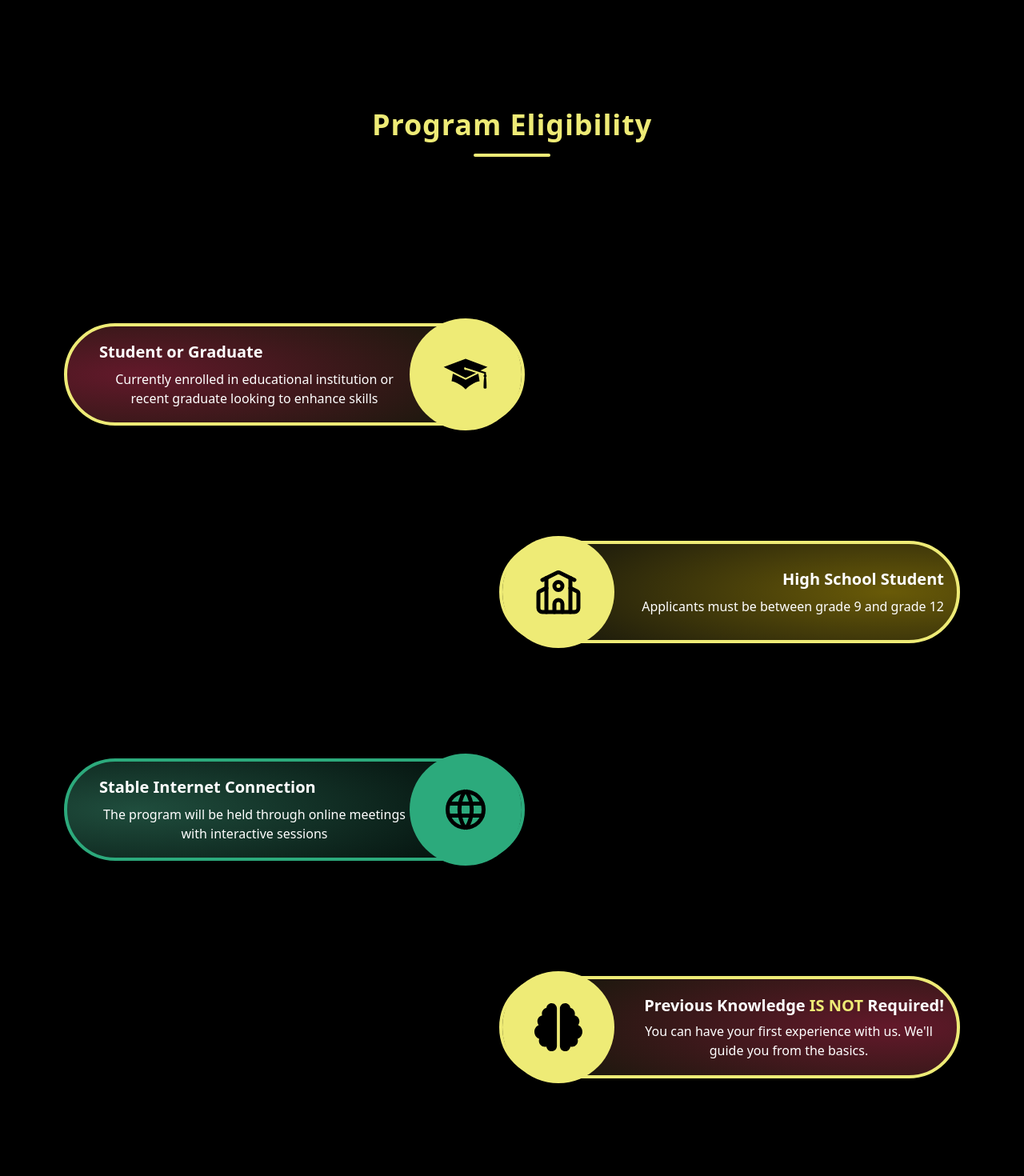
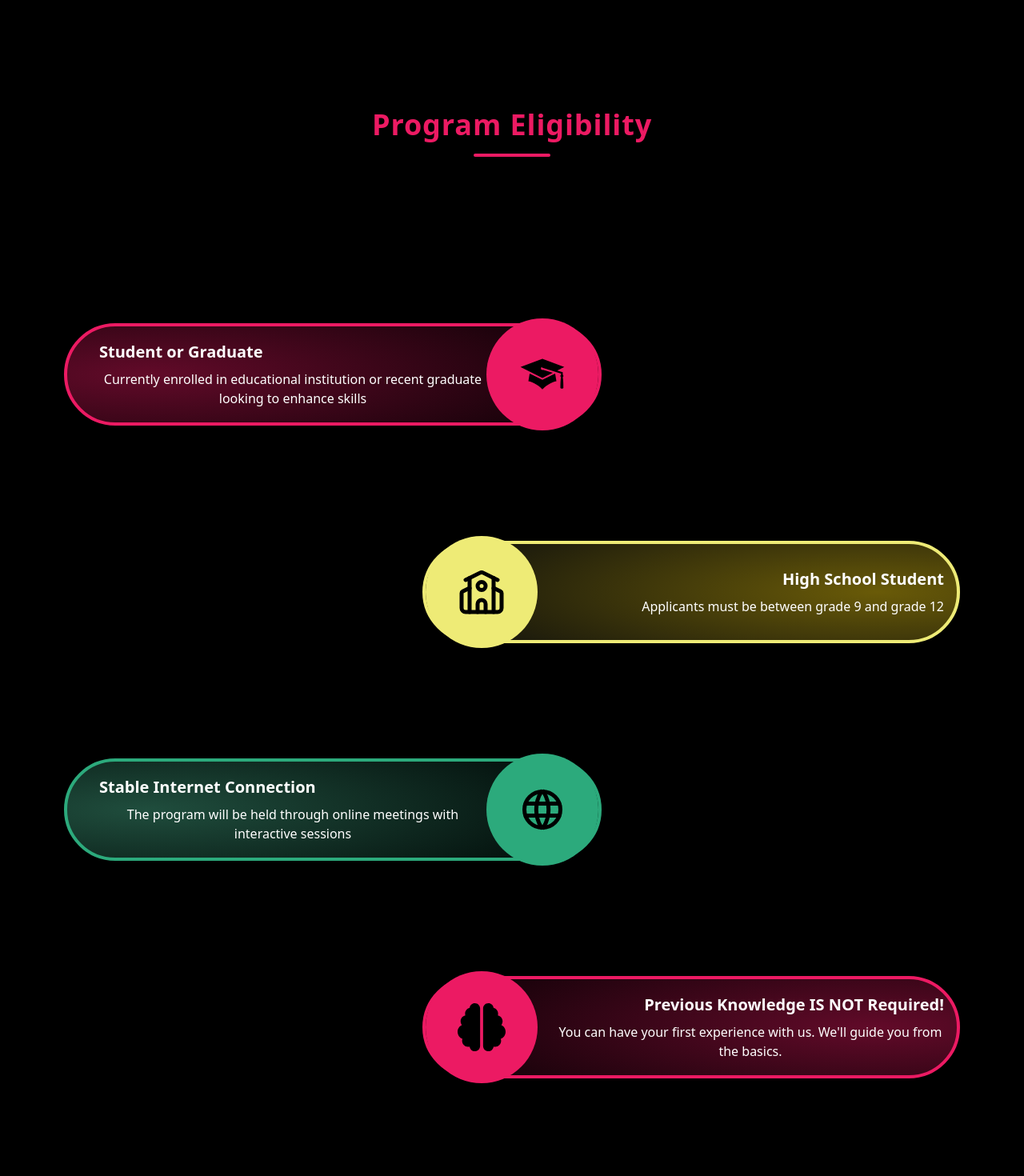
Before and after one commit to YAFFMN/OVAC, a React (Vite) app: page /bootcamp in a window 1280 px wide. Shown: the part 1540-3010 px from the top of the page at 80% size. Built offline with nearby package versions, Linux system fonts and the light colour scheme.

Commit message:
Update BootcampEligibility.jsx

```diff
--- a/src/Components/BootcampEligibility.jsx
+++ b/src/Components/BootcampEligibility.jsx
@@ -12,28 +12,6 @@ import { GiGraduateCap } from "react-icons/gi";
 const BootcampEligibility = () => {
   const MotionDiv = motion.div
 
-  // Animation variants for better control
-  const slideInFromLeft = {
-    hidden: { opacity: 0, x: -60 },
-    visible: { opacity: 1, x: 0 }
-  }
-
-  const slideInFromRight = {
-    hidden: { opacity: 0, x: 60 },
-    visible: { opacity: 1, x: 0 }
-  }
-
-  // Mobile-friendly animation with reduced movement
-  const slideInFromLeftMobile = {
-    hidden: { opacity: 0, x: -30 },
-    visible: { opacity: 1, x: 0 }
-  }
-
-  const slideInFromRightMobile = {
-    hidden: { opacity: 0, x: 30 },
-    visible: { opacity: 1, x: 0 }
-  }
-
   const animationTransition = {
     type: 'spring',
     stiffness: 80,
@@ -41,14 +19,25 @@ const BootcampEligibility = () => {
     mass: 0.6
   }
 
+  // Function to get responsive animation values
+  const getAnimationVariants = (direction) => {
+    return {
+      hidden: {
+        opacity: 0,
+        x: direction === 'left' ? -30 : 30 // Reduced movement for better mobile experience
+      },
+      visible: { opacity: 1, x: 0 }
+    }
+  }
+
   return (
     <div className="w-full">
       {/* Header Section - Fully responsive */}
       <div className='flex flex-col items-center justify-center my-6 sm:my-8 md:my-12 lg:my-16 xl:my-20 px-4 sm:px-6 md:px-8 lg:px-10 xl:px-12'>
         <div className="flex flex-col items-center text-center w-full max-w-4xl">
-          <HeadWord HeadWord="Program Eligibility" color='var(--main-color-2)' />
+          <HeadWord HeadWord="Program Eligibility" color='#ec1a63' />
           <div className="flex justify-center w-full">
-            <Underline color='var(--main-color-2)' />
+            <Underline color='#ec1a63' />
           </div>
         </div>
       </div>
@@ -60,44 +49,34 @@ const BootcampEligibility = () => {
           {/* First Card - Responsive alignment */}
           <MotionDiv
             className="flex justify-center md:justify-start w-full"
-            variants={{
-              hidden: { opacity: 0, x: window?.innerWidth < 768 ? -30 : -60 },
-              visible: { opacity: 1, x: 0 }
-            }}
+            variants={getAnimationVariants('left')}
             initial="hidden"
             whileInView="visible"
             viewport={{ once: false, amount: 0.2 }}
             transition={animationTransition}
           >
-            <div className="w-full max-w-xs sm:max-w-sm md:max-w-md lg:max-w-lg xl:max-w-xl">
-              <div className="w-full h-full">
+            <div className="w-full max-w-sm sm:max-w-md md:max-w-lg lg:max-w-xl xl:max-w-2xl">
               <EligabilityCard
                 title="Student or Graduate"
                 description="Currently enrolled in educational institution or recent graduate looking to enhance skills"
-                  borderColor='var(--main-color-2)'
+                borderColor='#ec1a63'
                 gradient="radial-gradient(120% 140% at 15% 50%, rgba(236,26,99,0.35) 0%, rgba(236,26,99,0.15) 40%, rgba(236,26,99,0) 70%)"
                 textAlign="left"
                 Icon={<GiGraduateCap className="text-2xl sm:text-3xl md:text-4xl lg:text-5xl xl:text-6xl text-center text-black" />}
-                  className="w-full h-full text-xs sm:text-sm md:text-base lg:text-lg"
               />
-              </div>
             </div>
           </MotionDiv>
 
           {/* Second Card - Responsive alignment */}
           <MotionDiv
             className="flex justify-center md:justify-end w-full"
-            variants={{
-              hidden: { opacity: 0, x: window?.innerWidth < 768 ? 30 : 60 },
-              visible: { opacity: 1, x: 0 }
-            }}
+            variants={getAnimationVariants('right')}
             initial="hidden"
             whileInView="visible"
             viewport={{ once: false, amount: 0.2 }}
             transition={animationTransition}
           >
-            <div className="w-full max-w-xs sm:max-w-sm md:max-w-md lg:max-w-lg xl:max-w-xl">
-              <div className="w-full h-full">
+            <div className="w-full max-w-sm sm:max-w-md md:max-w-lg lg:max-w-xl xl:max-w-2xl">
               <R_EligabilityCard
                 title="High School Student"
                 description="Applicants must be between grade 9 and grade 12"
@@ -105,26 +84,20 @@ const BootcampEligibility = () => {
                 gradient="radial-gradient(120% 140% at 85% 50%, rgba(255,214,0,0.35) 0%, rgba(255,214,0,0.15) 40%, rgba(255,214,0,0) 70%)"
                 textAlign="right"
                 Icon={<LuSchool className="text-2xl sm:text-3xl md:text-4xl lg:text-5xl xl:text-6xl text-center text-black" />}
-                  className="w-full h-full text-xs sm:text-sm md:text-base lg:text-lg"
               />
-              </div>
             </div>
           </MotionDiv>
 
           {/* Third Card - Responsive alignment */}
           <MotionDiv
             className="flex justify-center md:justify-start w-full"
-            variants={{
-              hidden: { opacity: 0, x: window?.innerWidth < 768 ? -30 : -60 },
-              visible: { opacity: 1, x: 0 }
-            }}
+            variants={getAnimationVariants('left')}
             initial="hidden"
             whileInView="visible"
             viewport={{ once: false, amount: 0.2 }}
             transition={animationTransition}
           >
-            <div className="w-full max-w-xs sm:max-w-sm md:max-w-md lg:max-w-lg xl:max-w-xl">
-              <div className="w-full h-full">
+            <div className="w-full max-w-sm sm:max-w-md md:max-w-lg lg:max-w-xl xl:max-w-2xl">
               <EligabilityCard
                 title="Stable Internet Connection"
                 description="The program will be held through online meetings with interactive sessions"
@@ -132,40 +105,28 @@ const BootcampEligibility = () => {
                 gradient="radial-gradient(120% 140% at 15% 50%, rgba(83,190,151,0.35) 0%, rgba(83,190,151,0.15) 40%, rgba(83,190,151,0) 70%)"
                 textAlign="left"
                 Icon={<TbWorld className="text-2xl sm:text-3xl md:text-4xl lg:text-5xl xl:text-6xl text-center text-black" />}
-                  className="w-full h-full text-xs sm:text-sm md:text-base lg:text-lg"
               />
-              </div>
             </div>
           </MotionDiv>
 
           {/* Fourth Card - Responsive alignment */}
           <MotionDiv
             className="flex justify-center md:justify-end w-full"
-            variants={{
-              hidden: { opacity: 0, x: window?.innerWidth < 768 ? 30 : 60 },
-              visible: { opacity: 1, x: 0 }
-            }}
+            variants={getAnimationVariants('right')}
             initial="hidden"
             whileInView="visible"
             viewport={{ once: false, amount: 0.2 }}
             transition={animationTransition}
           >
-            <div className="w-full max-w-xs sm:max-w-sm md:max-w-md lg:max-w-lg xl:max-w-xl">
-              <div className="w-full h-full">
+            <div className="w-full max-w-sm sm:max-w-md md:max-w-lg lg:max-w-xl xl:max-w-2xl">
               <R_EligabilityCard
-                  title={
-                    <span className="block text-xs sm:text-sm md:text-base lg:text-lg xl:text-xl leading-tight">
-                      Previous Knowledge <span className="inline-block" style={{color: 'var(--main-color-2)'}}>IS NOT</span> Required!
-                    </span>
-                  }
+                title="Previous Knowledge IS NOT Required!"
                 description="You can have your first experience with us. We'll guide you from the basics."
-                  borderColor='var(--main-color-2)'
+                borderColor='#ec1a63'
                 gradient="radial-gradient(120% 140% at 85% 50%, rgba(236,26,99,0.35) 0%, rgba(236,26,99,0.15) 40%, rgba(236,26,99,0) 70%)"
                 textAlign="right"
                 Icon={<FaBrain className="text-2xl sm:text-3xl md:text-4xl lg:text-5xl xl:text-6xl text-center text-black" />}
-                  className="w-full h-full text-xs sm:text-sm md:text-base lg:text-lg"
               />
-              </div>
             </div>
           </MotionDiv>
         </div>
```
Lines whose indentation alone changed are shown as unchanged.
